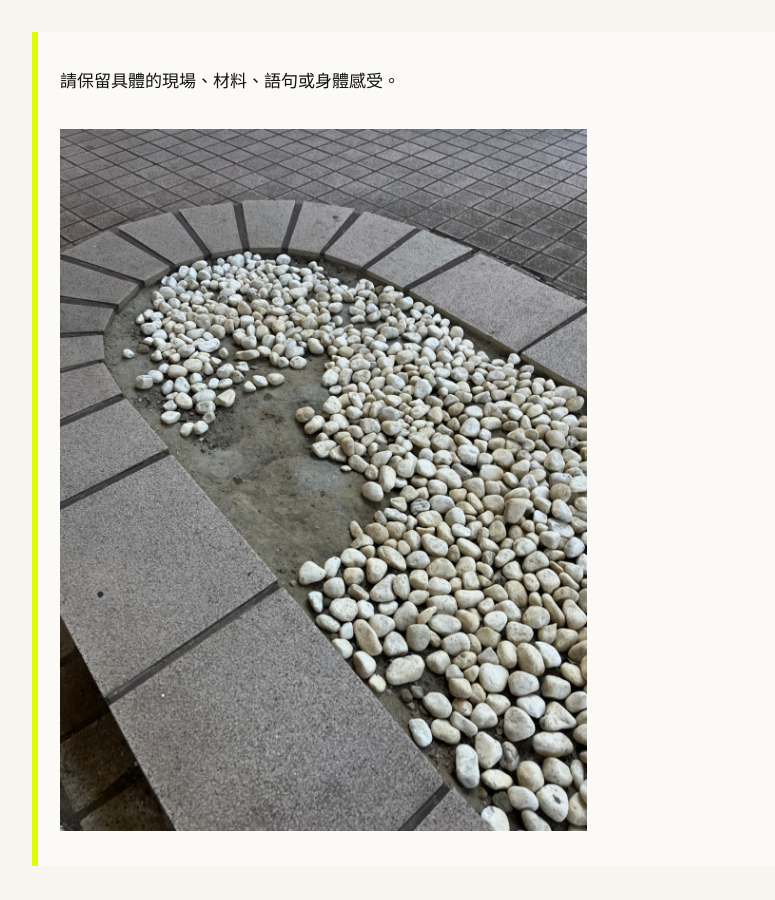
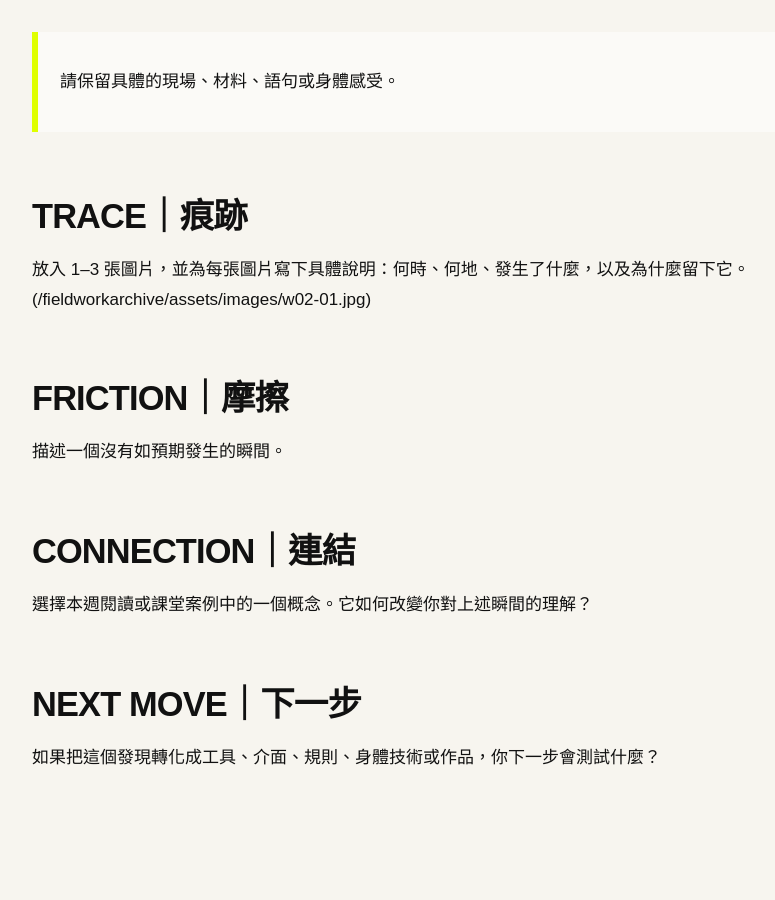
Before and after one commit to yenchichen1998/fieldworkarchive, a Jekyll site: the page built from weeks/week-02.md, in a window 1280 px wide and 900 px high, scrolled down 342 px. Shown: the whole window, without its empty margins (48-823 px from the left). Built offline with Jekyll 4.4.1, drawn with Linux system fonts in a browser that asks for light colours; some of the changed text lies outside the part shown.

Commit message:
Update week-02.md

```diff
--- a/weeks/week-02.md
+++ b/weeks/week-02.md
@@ -8,12 +8,13 @@ permalink: /weeks/week-02/
 # 證據如何成立？
 
 > 請保留具體的現場、材料、語句或身體感受。
-> ![共同繪製的教室導航地圖]({{ '/assets/images/w02-01.jpg' | relative_url }})
->
+
 
 ## TRACE｜痕跡
 
 放入 1–3 張圖片，並為每張圖片寫下具體說明：何時、何地、發生了什麼，以及為什麼留下它。
+ ({{ '/assets/images/w02-01.jpg' | relative_url }})
+
 
 ## FRICTION｜摩擦
 
```
